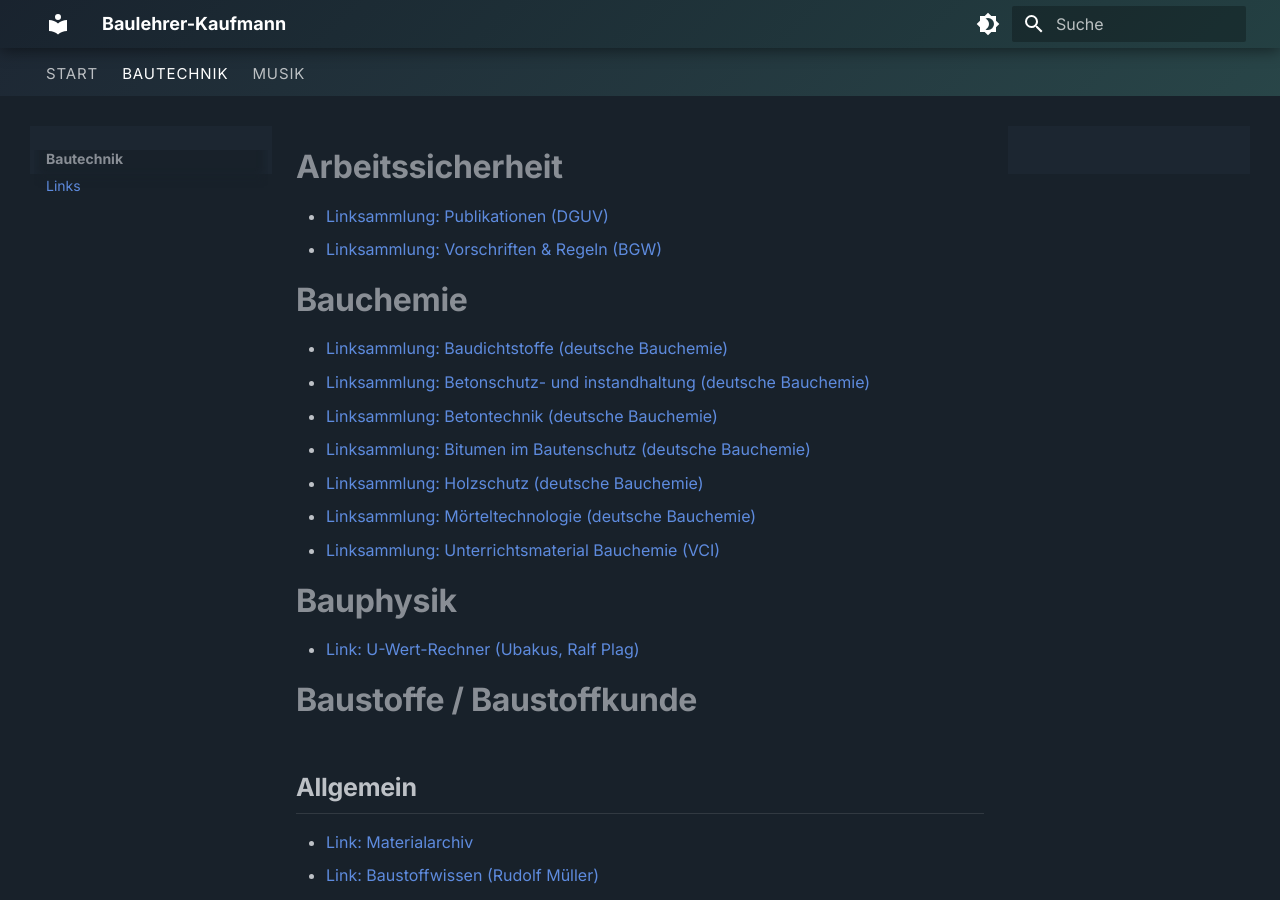
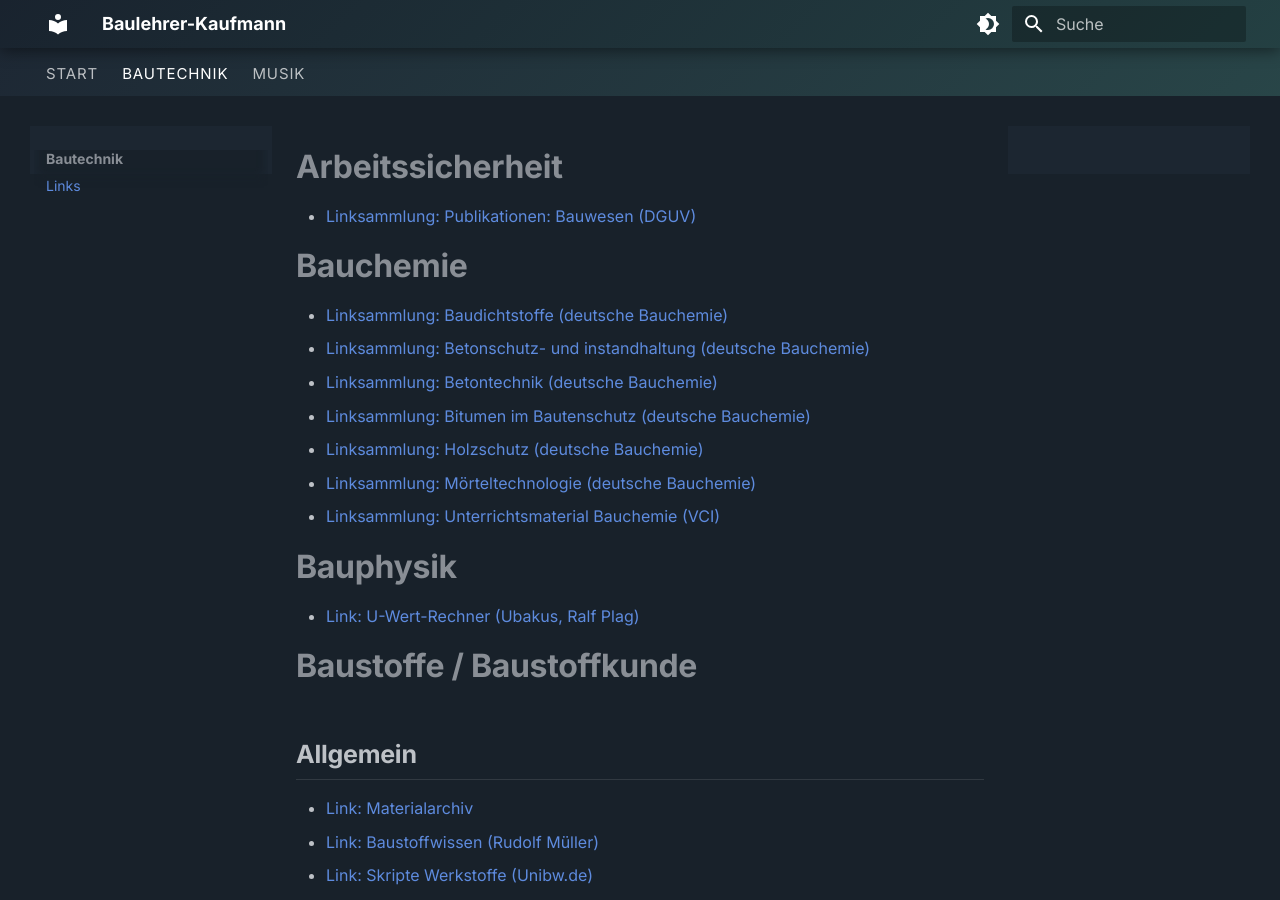
Before and after one commit to Baulehrer/kaufi-cloud.de, an MkDocs documentation site: the page built from docs/02 Bautechnik/B01 - Links (Bautechnik).md, in a window 1280 px wide and 900 px high. Built offline with MkDocs 1.6.1 and Material for MkDocs 9.7.7, drawn with Linux system fonts in a browser that asks for light colours.

Commit message:
vault backup: 2026-04-01 22:05:50

```diff
--- a/docs/02 Bautechnik/B01 - Links (Bautechnik).md
+++ b/docs/02 Bautechnik/B01 - Links (Bautechnik).md
@@ -8,8 +8,7 @@ tags:
   - Links
 ---
 # Arbeitssicherheit
-- [Linksammlung: Publikationen (DGUV)](https://publikationen.dguv.de/regelwerk/)
-- [Linksammlung: Vorschriften & Regeln (BGW)](https://publikationen.dguv.de)
+- [Linksammlung: Publikationen: Bauwesen (DGUV)](https://publikationen.dguv.de/regelwerk/publikationen-nach-fachbereich/bauwesen/)
 # Bauchemie
 - [Linksammlung: Baudichtstoffe (deutsche Bauchemie)](https://deutsche-bauchemie.de/publikationen/deutschsprachige-publikationen/baudichtstoffe)
 - [Linksammlung: Betonschutz- und instandhaltung (deutsche Bauchemie)](https://deutsche-bauchemie.de/publikationen/deutschsprachige-publikationen/kunststoffe-im-betonbau)
```
